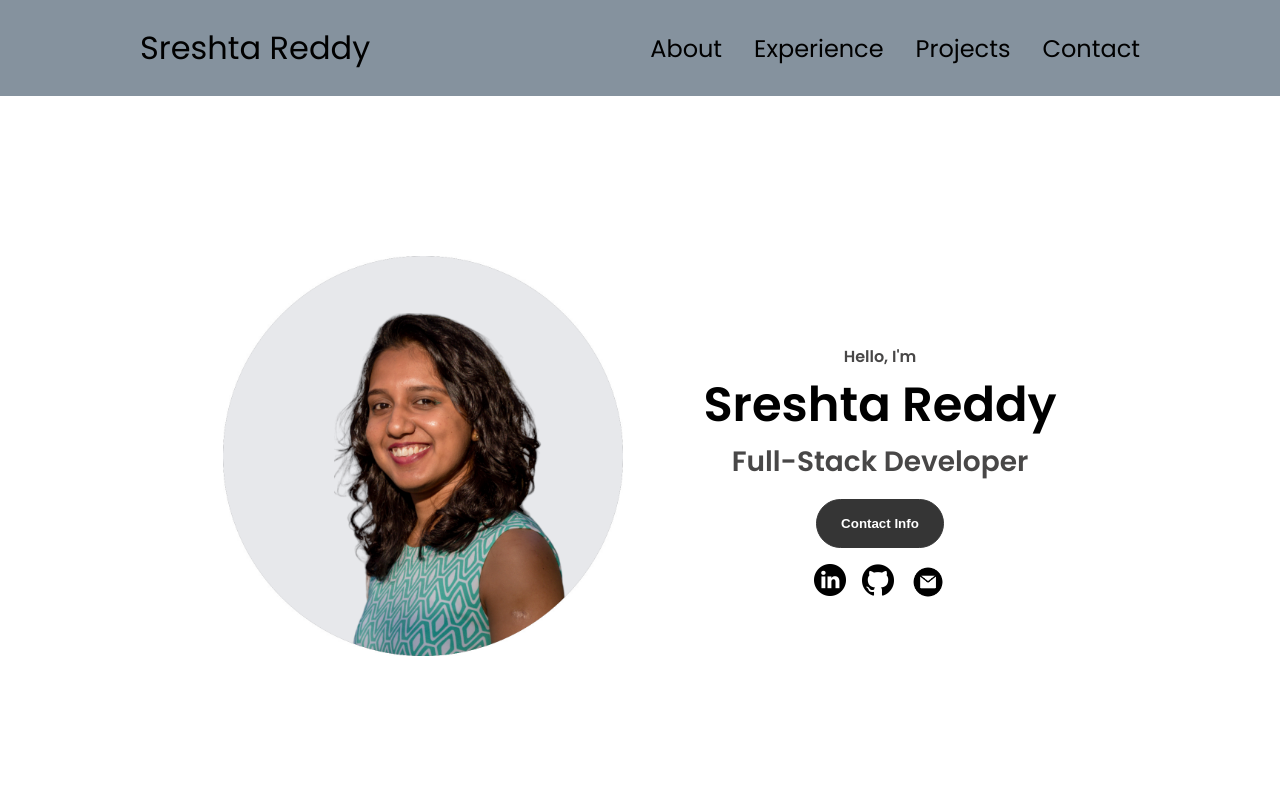
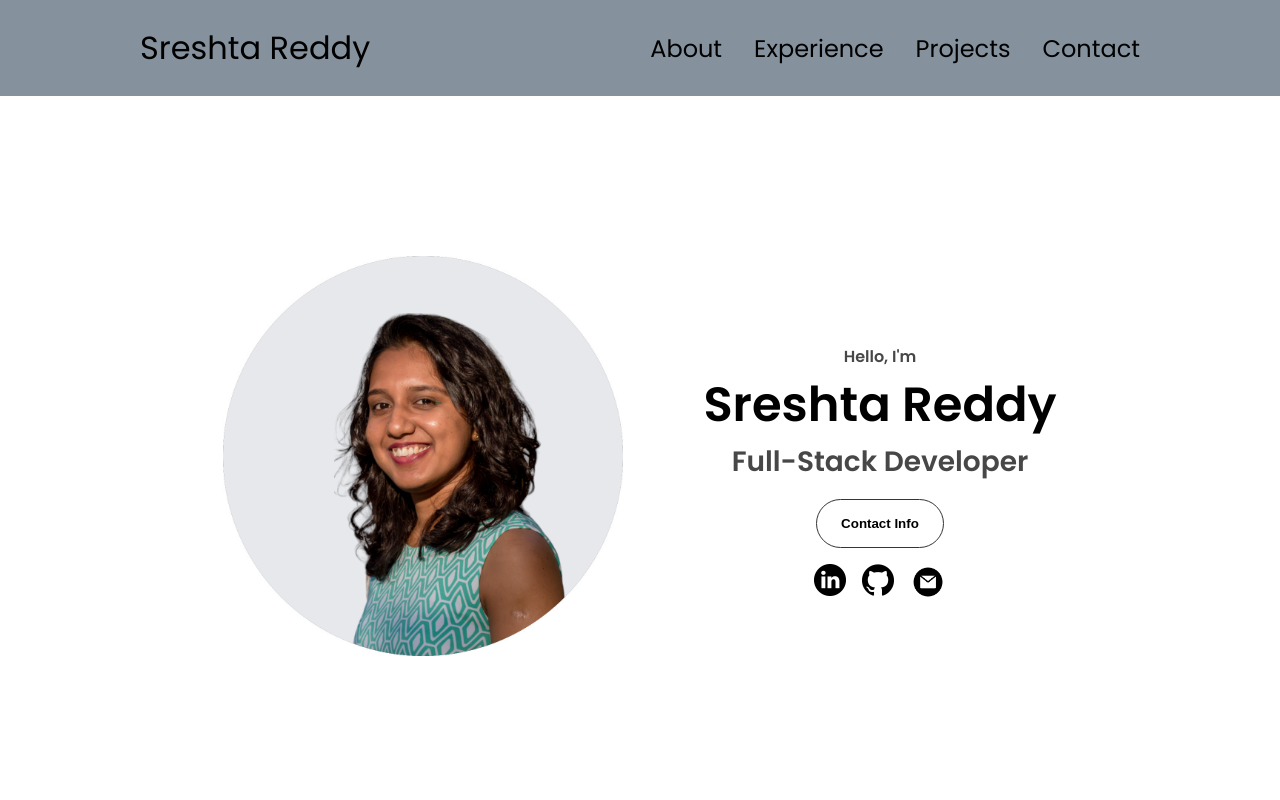
Before and after one commit to sreshtareddy/MyPortfolio, a plain HTML site: page index.html in a window 1280 px wide. Shown: the top 800 px of the page. Drawn offline with Linux system fonts and the light colour scheme.

Commit message:
Update index.html

```diff
--- a/index.html
+++ b/index.html
@@ -47,8 +47,8 @@
             <h1 class="title">Sreshta Reddy</h1>
             <p class="section__text__p2">Full-Stack Developer</p>
             <div class="btn-container">
-                <!--<button class="btn btn-color-2" onclick="window.open('./assets/SreshtaReddy_Profile.pdf')">Resume</button>-->
-                <button class="btn btn-color-1" onclick="location.href='./#contact'">Contact Info</button>
+                <!--<button class="btn btn-color-1" onclick="window.open('./assets/SreshtaReddy_Profile.pdf')">Resume</button>-->
+                <button class="btn btn-color-2" onclick="location.href='./#contact'">Contact Info</button>
             </div>
             <div id="social-container">
                 <img src="./assets/linkedin.png" alt="My Linked profile" class="icon" onclick="location.href='https://www.linkedin.com/in/sreshta-reddy-424467197/'">
```
